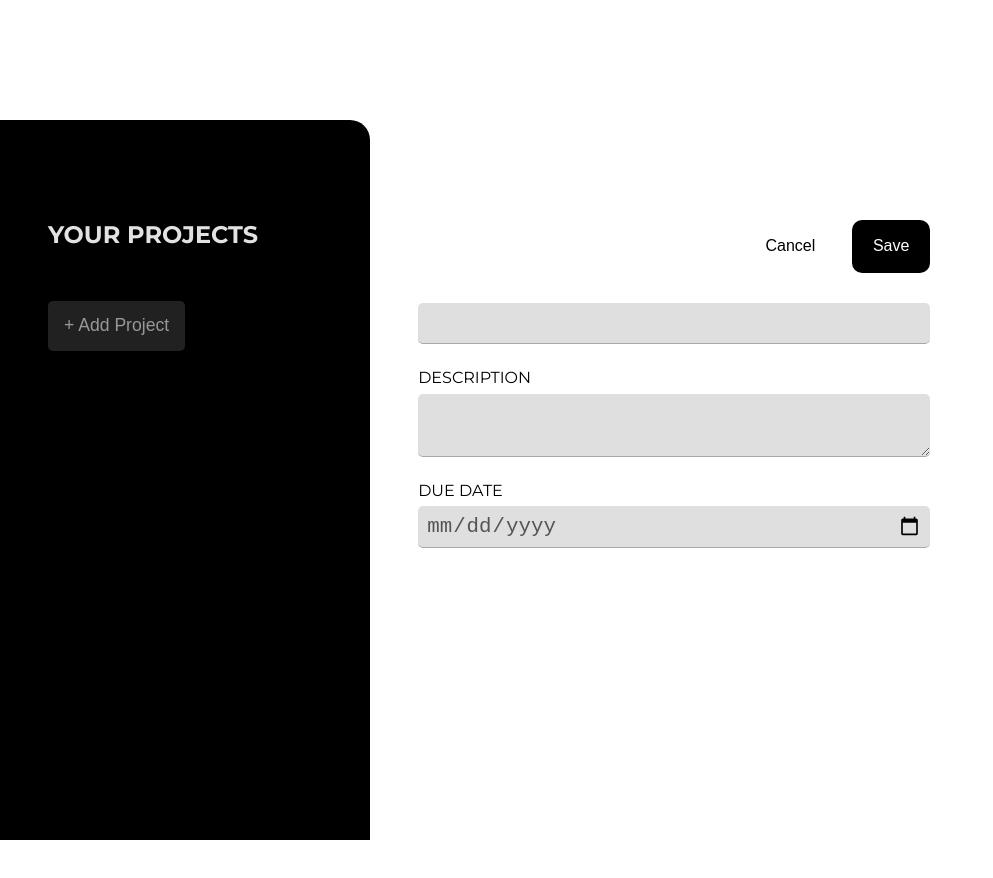
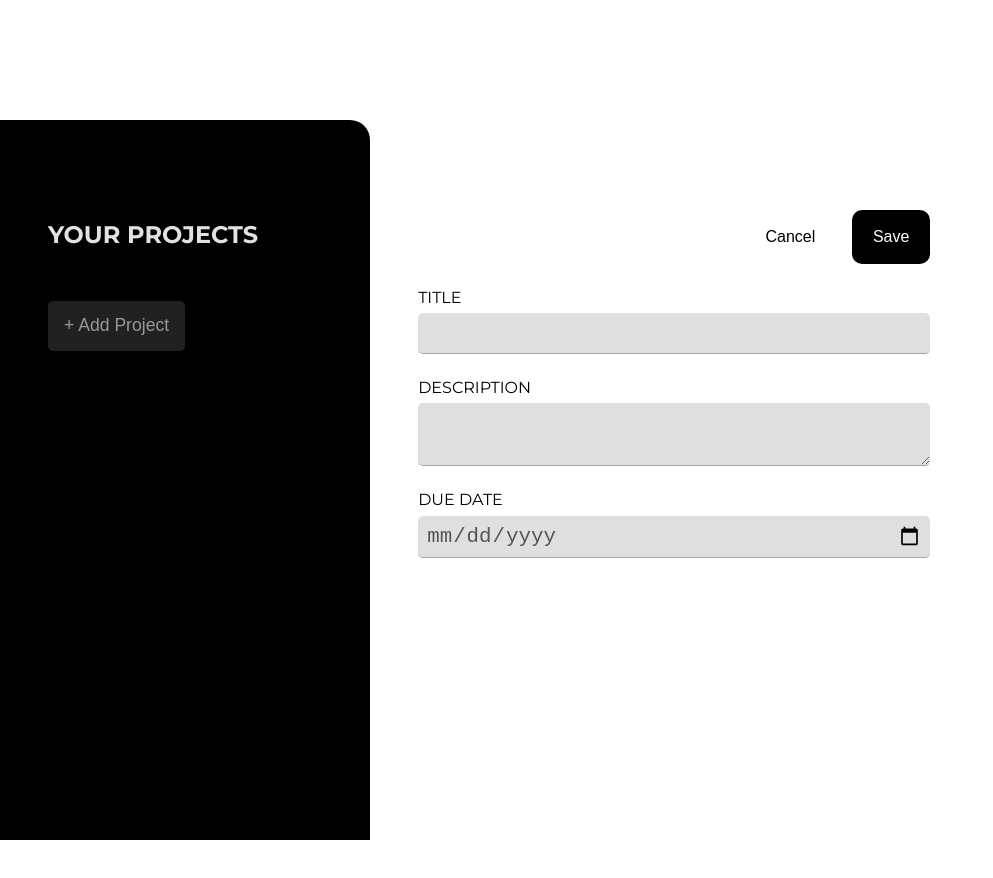
Before and after one commit to Mr-Luka/project-manager-app, a React (Vite) app: page / in a window 1280 px wide. Both pictures are taken after a click on the button "+ Add Project". Shown: the top 878 px of the page, without its empty margins (0-993 px from the left). Built offline with nearby package versions, Linux system fonts and the light colour scheme.

Commit message:
input and submit form functionality done

```diff
--- a/src/App.jsx
+++ b/src/App.jsx
@@ -8,10 +8,47 @@ import AddProject from './assets/components/AddProject.jsx';
 
 function App() {
   const [createProject, setCreateProject] = useState(false);
+  const [formInput, setFormInput] = useState({
+    title: '',
+    description: '',
+    dueDate: '',
+  });
+  const [formData, setFormData] = useState([]);
 
   function handleCreateProject(){
     setCreateProject(true);
   }
+
+  function cancel(){
+    setCreateProject(false)
+  }
+
+  function handleInput(e){
+    const {name, value} = e.target;
+    setFormInput(prevData => {
+      return {
+        ...prevData,
+        [name]: value
+      }
+    })
+  }
+
+  function handleSubmitForm(e){
+    e.preventDefault();
+    setFormData(prevData=> {
+      const newData = [
+        ...prevData,
+        {
+          id: uuidv4(),
+          title: formInput.title,
+          description: formInput.description,
+          dueDate: formInput.dueDate
+        }
+      ];
+      return newData;
+    })
+  }
+
 
 
   return (
@@ -26,7 +63,11 @@ function App() {
           </div>
         </div>
         {createProject ?
-          <AddProject />
+          <AddProject
+            input={handleInput}
+            submitForm={handleSubmitForm}
+            cancel={cancel}
+          />
         :
           <NoProjectSelected
             createProject={handleCreateProject}
--- a/src/assets/components/AddProject.jsx
+++ b/src/assets/components/AddProject.jsx
@@ -1,28 +1,31 @@
-export default function AddProject(){
+export default function AddProject({submitForm, cancel, input}){
     return (
         <>
         <div className="projects-form">
-          <form>
+          <form onSubmit={submitForm}>
           <div className='cancel-save' >
-            <button type='button'>Cancel</button>
+            <button type='button' onClick={cancel}>Cancel</button>
             <button type='submit'>Save</button>
           </div>
-            <label></label>
+            <label>TITLE</label>
             <input
               id='title'
               name="title"
               type='text'
+              onChange={input}
             ></input>
             <label>DESCRIPTION</label>
             <textarea
               id='description'
               name="description"
+              onChange={input}
             ></textarea>
             <label>DUE DATE</label>
             <input
               id='dueDate'
               name="dueDate"
               type='date'
+              onChange={input}
             ></input>
           </form>
         </div>
```
